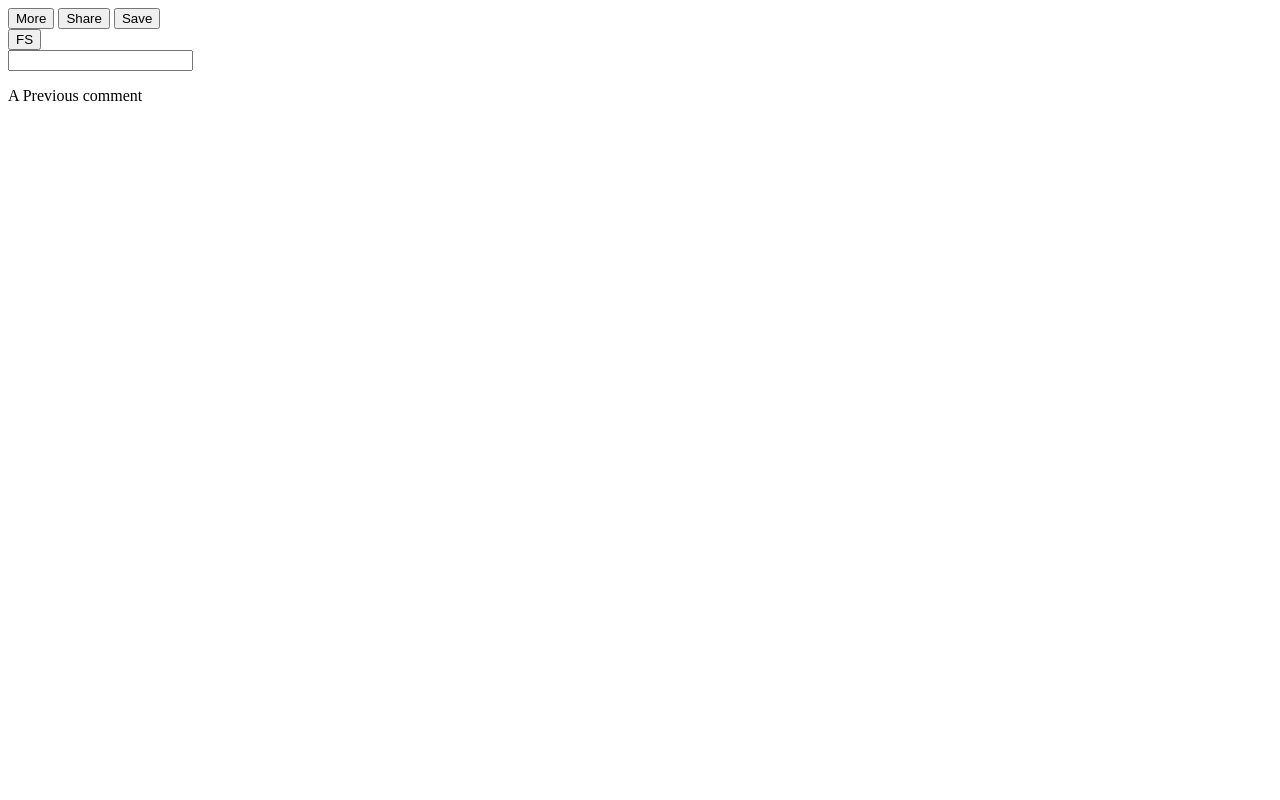
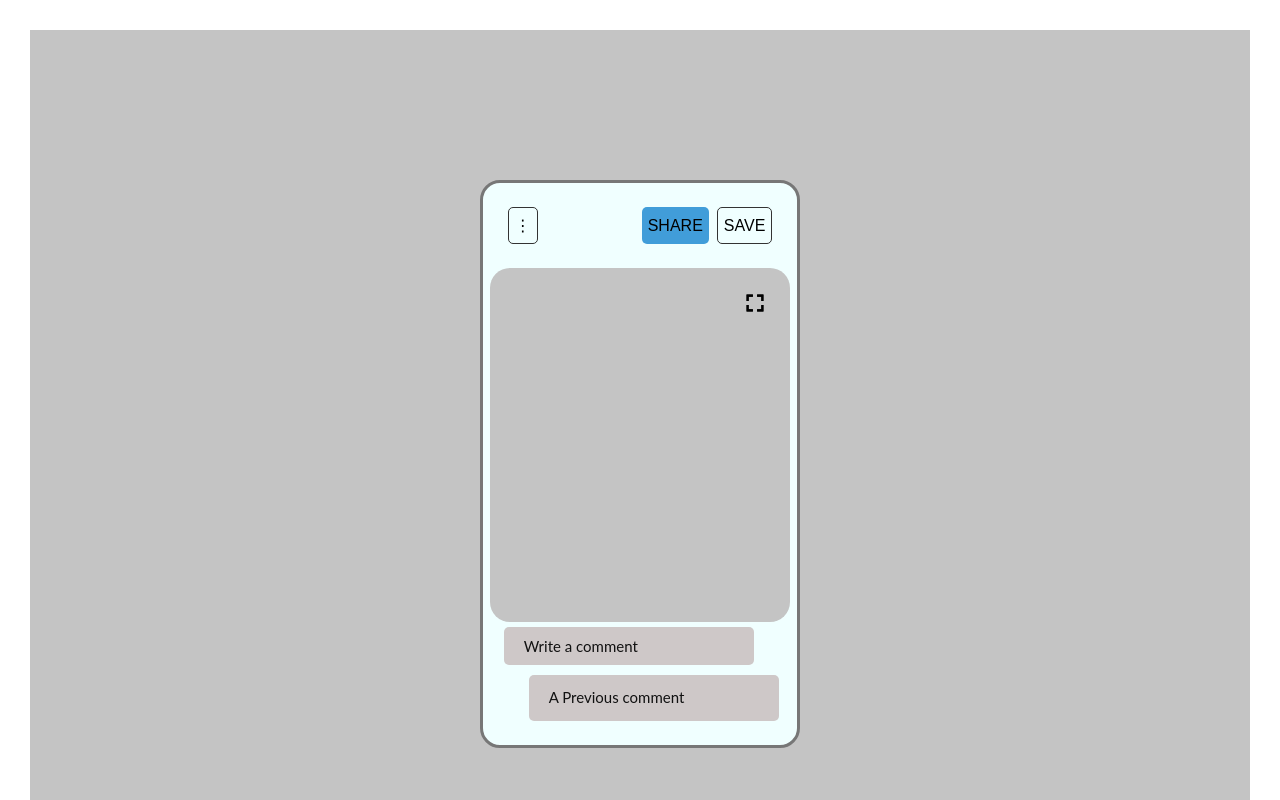
Before and after one commit to Hazetheai/syntrest, a website: page index.html in a window 1280 px wide. Shown: the top 800 px of the page. Drawn offline with Linux system fonts and the light colour scheme.

Commit message:
added single card

```diff
--- a/index.html
+++ b/index.html
@@ -9,20 +9,62 @@
   </head>
   <body>
     <main>
-      <section>
+      <section class="section-fullscreen">
         <div class="card">
           <div class="card__nav">
-            <button class="btn__more">More</button>
-            <button class="btn__share">Share</button>
-            <button class="btn__save">Save</button>
+            <button class="card__btn--more btn btn--more">&#8942;</button>
+            <button class="card__btn--share btn btn--share">Share</button>
+            <button class="card__btn--save btn btn--save">Save</button>
           </div>
           <div class="card__image">
-            <button class="btn__fullscreen">FS</button>
+            <button class="card__btn--fullscreen btn btn--fullscreen">
+              <svg height="100%" version="1.1" viewBox="0 0 36 36" width="100%">
+                <g class="ytp-fullscreen-button-corner-0">
+                  <use class="ytp-svg-shadow" xlink:href="#ytp-id-24"></use>
+                  <path
+                    class="ytp-svg-fill"
+                    d="m 10,16 2,0 0,-4 4,0 0,-2 L 10,10 l 0,6 0,0 z"
+                    id="ytp-id-24"
+                  ></path>
+                </g>
+                <g class="ytp-fullscreen-button-corner-1">
+                  <use class="ytp-svg-shadow" xlink:href="#ytp-id-25"></use>
+                  <path
+                    class="ytp-svg-fill"
+                    d="m 20,10 0,2 4,0 0,4 2,0 L 26,10 l -6,0 0,0 z"
+                    id="ytp-id-25"
+                  ></path>
+                </g>
+                <g class="ytp-fullscreen-button-corner-2">
+                  <use class="ytp-svg-shadow" xlink:href="#ytp-id-26"></use>
+                  <path
+                    class="ytp-svg-fill"
+                    d="m 24,24 -4,0 0,2 L 26,26 l 0,-6 -2,0 0,4 0,0 z"
+                    id="ytp-id-26"
+                  ></path>
+                </g>
+                <g class="ytp-fullscreen-button-corner-3">
+                  <use class="ytp-svg-shadow" xlink:href="#ytp-id-27"></use>
+                  <path
+                    class="ytp-svg-fill"
+                    d="M 12,20 10,20 10,26 l 6,0 0,-2 -4,0 0,-4 0,0 z"
+                    id="ytp-id-27"
+                  ></path>
+                </g>
+              </svg>
+            </button>
             <img src="" alt="" srcset="" />
           </div>
-          <div class="card__comments">
-            <input type="text" name="comment" />
-            <p class="comment--previous">A Previous comment</p>
+          <div class="card__comment">
+            <input
+              class="comment comment--input card__comment--input"
+              type="text"
+              name="comment"
+              placeholder="Write a comment"
+            />
+            <p class="comment comment--previous card__comment">
+              A Previous comment
+            </p>
           </div>
         </div>
       </section>
--- a/sass/abstracts/_variables.scss
+++ b/sass/abstracts/_variables.scss
@@ -5,14 +5,14 @@ $color-primary-dark: #540000;
 $color-secondary-light: #fba964;
 $color-secondary-dark: #542600;
 
-$color-tertiary-light: #ca5195;
-$color-tertiary-dark: #440026;
+$color-tertiary-light: #419dd9;
+$color-tertiary-dark: #035388;
 
 $color-grey-light-1: #f7f7f7;
-$color-grey-light-2: #eee;
+$color-grey-light-2: #cec8c8;
 
-$color-grey-dark: #777;
-$color-grey-dark-2: #999;
+$color-grey-dark-1: #c4c4c4;
+$color-grey-dark-2: #777;
 $color-grey-dark-3: #333;
 
 $color-white: azure;
--- a/sass/base/_typography.scss
+++ b/sass/base/_typography.scss
@@ -3,7 +3,7 @@ body {
   font-weight: 400;
   /* font-size: 16px; */
   line-height: 1.7;
-  color: $color-grey-dark;
+  color: $color-grey-dark-1;
 }
 
 .heading-primary {
--- a/sass/components/_button.scss
+++ b/sass/components/_button.scss
@@ -0,0 +1,52 @@
+.btn {
+  &,
+  &:link,
+  &:visited {
+    background-color: $color-white;
+    padding: 0.4rem 0.6rem 0.4rem 0.6rem;
+    border-radius: 0.5rem;
+    border: transparent;
+    margin: 0.4rem;
+    outline: none;
+    text-transform: uppercase;
+    text-decoration: none;
+    display: inline-block;
+    transition: all 0.2s;
+    position: relative;
+    font-size: $default-font-size;
+  }
+  &:hover {
+    transform: translateY(-0.1px);
+    box-shadow: $box-shadow-3;
+
+    &::after {
+      transform: scaleX(1.4) scaleY(1.6);
+      opacity: 0;
+    }
+  }
+
+  &:active {
+    transform: scale(0.95);
+    box-shadow: $box-shadow-2;
+  }
+  //Changing this changes other button sizes too?
+  &--more {
+    padding: 0.8rem 0.6rem 0.8rem 0.6rem;
+    border: solid 1px $color-grey-dark-3;
+  }
+
+  &--share {
+    background-color: $color-tertiary-light;
+  }
+
+  &--save {
+    border: solid 1px $color-grey-dark-3;
+  }
+
+  //should not take up as much space as it does
+  &--fullscreen {
+    width: 5rem;
+    height: 5rem;
+    background-color: transparent;
+  }
+}
--- a/sass/components/_card.scss
+++ b/sass/components/_card.scss
@@ -0,0 +1,39 @@
+.card {
+  display: flex;
+  flex-direction: column;
+  //   justify-content: center;
+  align-items: center;
+  max-width: 32rem;
+  width: 32rem;
+  height: 56.8rem;
+  border: solid $color-grey-dark-2;
+  border-radius: 2rem;
+  background-color: $color-white;
+
+  &__nav {
+    display: flex;
+    margin: 2rem;
+  }
+
+  &__image {
+    display: block;
+    width: 30rem;
+    height: 35.4rem;
+    background-color: $color-grey-dark-1;
+    border-radius: 2rem;
+  }
+
+  &__comment {
+    display: flex;
+    flex-direction: column;
+    max-width: 90%;
+  }
+
+  &__btn--more {
+    margin-right: 10rem;
+  }
+
+  &__btn--fullscreen {
+    margin: 1rem 0 0 24rem;
+  }
+}
--- /dev/null
+++ b/sass/components/_comments.scss
@@ -0,0 +1,26 @@
+.comment {
+  margin: 0.5rem;
+  //   box-shadow: $box-shadow;
+  border-radius: 0.5rem;
+  border: transparent;
+  background-color: $color-grey-light-2;
+  width: 25rem;
+  font-size: 1.5rem;
+  font-family: inherit;
+  padding: 1rem 2rem;
+  outline: none;
+  color: $color-black;
+
+  &::placeholder {
+    color: $color-black;
+  }
+
+  &--previous {
+    margin-left: 3rem;
+  }
+
+  //   &input:hover,
+  //   &input:active {
+  //     box-shadow: $box-shadow;
+  //   }
+}
--- a/sass/layout/_grid.scss
+++ b/sass/layout/_grid.scss
@@ -0,0 +1,6 @@
+.section-fullscreen {
+  display: flex;
+  justify-content: center;
+  padding: 15rem 0 25rem 0;
+  margin: auto;
+}
--- a/sass/main.scss
+++ b/sass/main.scss
@@ -11,6 +11,7 @@
 @import "components/card";
 @import "components/form";
 @import "components/footer";
+@import "components/comments";
 
 @import "layout/header";
 @import "layout/grid";
--- a/sass/pages/_home.scss
+++ b/sass/pages/_home.scss
@@ -0,0 +1,3 @@
+.section-fullscreen {
+  background-color: $color-grey-dark-1;
+}
```
Also changed, not shown: css/style.css.
